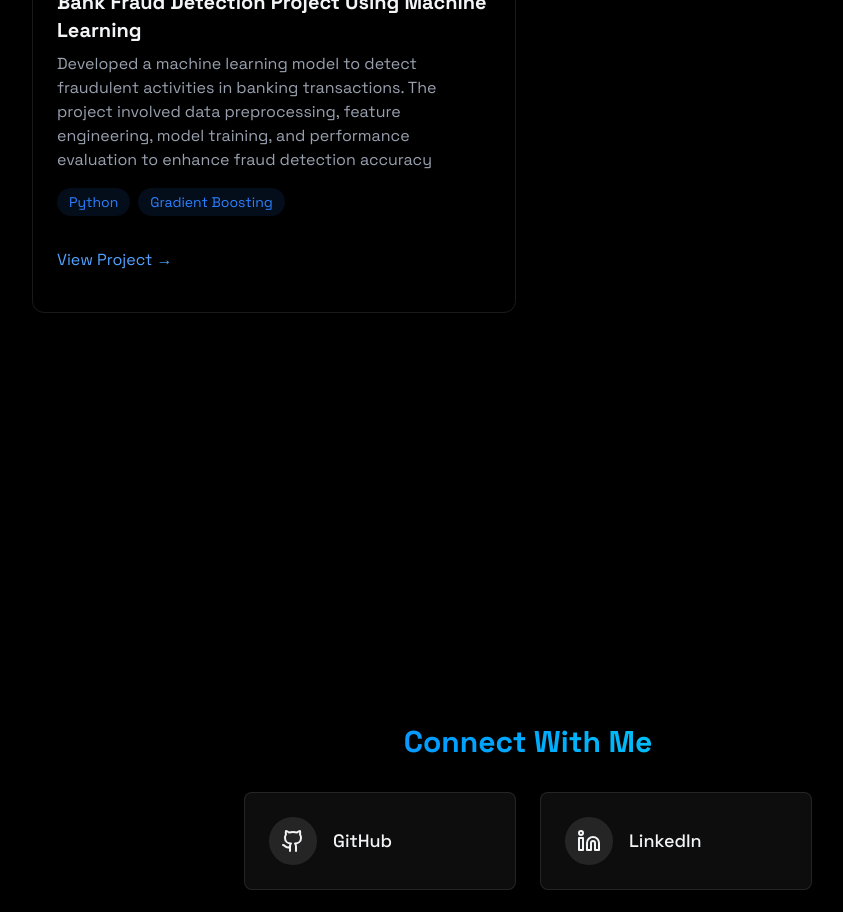
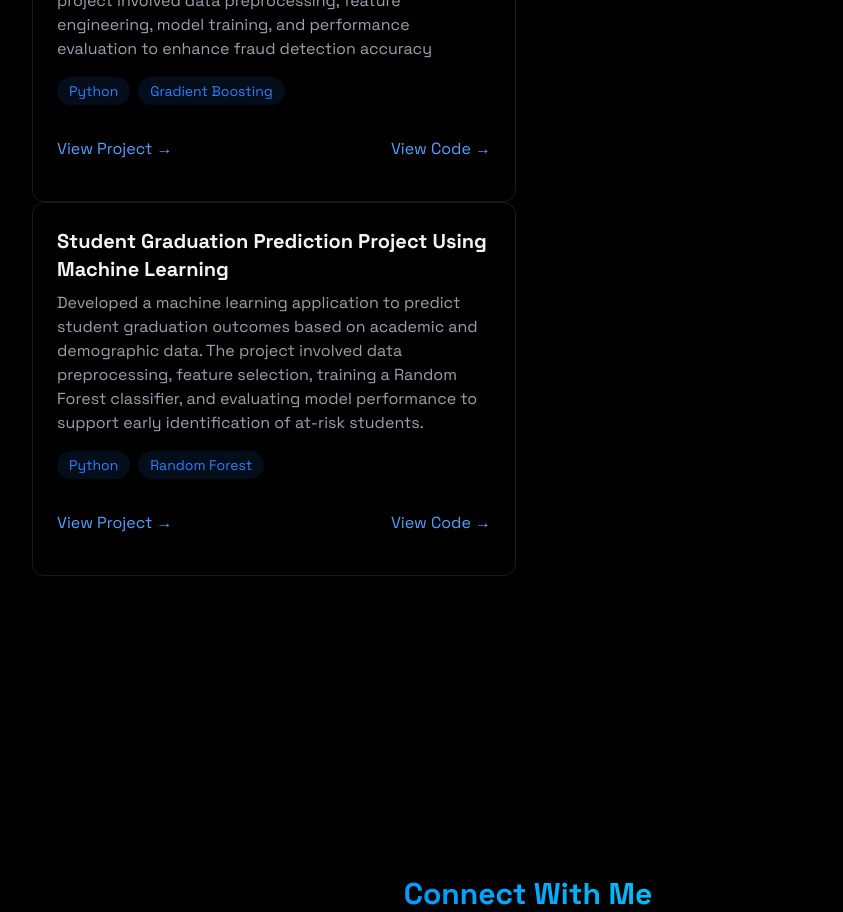
Before and after one commit to agungdhrs/agungdhr-portofolio, a React (Vite) app: page / in a window 1280 px wide. Shown: the part 2040-2952 px from the top of the page, without its empty margins (112-955 px from the left). Built offline with nearby package versions, Linux system fonts and the light colour scheme.

Commit message:
add project

```diff
--- a/src/components/sections/Projects.jsx
+++ b/src/components/sections/Projects.jsx
@@ -14,9 +14,9 @@ export const Projects = () => {
           </h2>
           <div className="grid grid-cols-1 md:grid-cols-2 gap-6">
             <div className="p-6 rounded-xl border border-white/10 hover:-translate-y-1 hover:border-blue-500/30 hover:shadow-[0_2px_8px_rgba(59,130,246,0.2)] transition">
-              <h3 className="text-xl font-bold mb-2"> Bank Fraud Detection Project Using Machine Learning</h3>
+              <h3 className="text-xl font-bold mb-2">Bank Fraud Detection Project Using Machine Learning</h3>
               <p className="text-gray-400 mb-4">
-              Developed a machine learning model to detect fraudulent activities in banking transactions. The project involved data preprocessing, feature engineering, model training, and performance evaluation to enhance fraud detection accuracy              </p>
+              Developed a machine learning model to detect fraudulent activities in banking transactions. The project involved data preprocessing, feature engineering, model training, and performance evaluation to enhance fraud detection accuracy</p>
               <div className="flex flex-wrap gap-2 mb-4">
                 {["Python", "Gradient Boosting"].map((tech, key) => (
                   <span
@@ -37,6 +37,44 @@ export const Projects = () => {
                 >
                   View Project →
                 </a>
+                <a href="https://github.com/agungdhrs/fraud-detection.git"
+                className="text-blue-400 hover:text-blue-300 transition-colors my-4">
+                  View Code →
+                </a>
+              </div>
+            </div>
+          </div>
+          <div className="grid grid-cols-1 md:grid-cols-2 gap-6">
+            <div className="p-6 rounded-xl border border-white/10 hover:-translate-y-1 hover:border-blue-500/30 hover:shadow-[0_2px_8px_rgba(59,130,246,0.2)] transition">
+              <h3 className="text-xl font-bold mb-2">Student Graduation Prediction Project Using Machine Learning</h3>
+              <p className="text-gray-400 mb-4">
+              Developed a machine learning application to predict student graduation outcomes based on academic and demographic data. The project involved data preprocessing, feature selection, training a Random Forest classifier, and evaluating model performance to support early identification of at-risk students.</p>
+              <div className="flex flex-wrap gap-2 mb-4">
+                {["Python", "Random Forest"].map((tech, key) => (
+                  <span
+                    key={key}
+                    className="bg-blue-500/10 text-blue-500 py-1 px-3 rounded-full text-sm hover:bg-blue-500/20
+                                    hover:shadow-[0_2px_8px_rgba(59,130,246,0.1)] transition-all
+                    "
+                  >
+                    {tech}
+                  </span>
+                ))}
+              </div>
+
+              <div className="flex justify-between items-center">
+                <a
+                  href="https://aplikasikinerjamahasiswa-zorufl5dmfvoeb7fmkcpwp.streamlit.app/"
+                  className="text-blue-400 hover:text-blue-300 transition-colors my-4"
+                >
+                  View Project →
+                </a>
+                <a
+                  href="https://github.com/agungdhrs/Aplikasi_Kinerja_Mahasiswa.git"
+                  className="text-blue-400 hover:text-blue-300 transition-colors my-4"
+                >
+                  View Code →
+                </a>
               </div>
             </div>
           </div>
```
